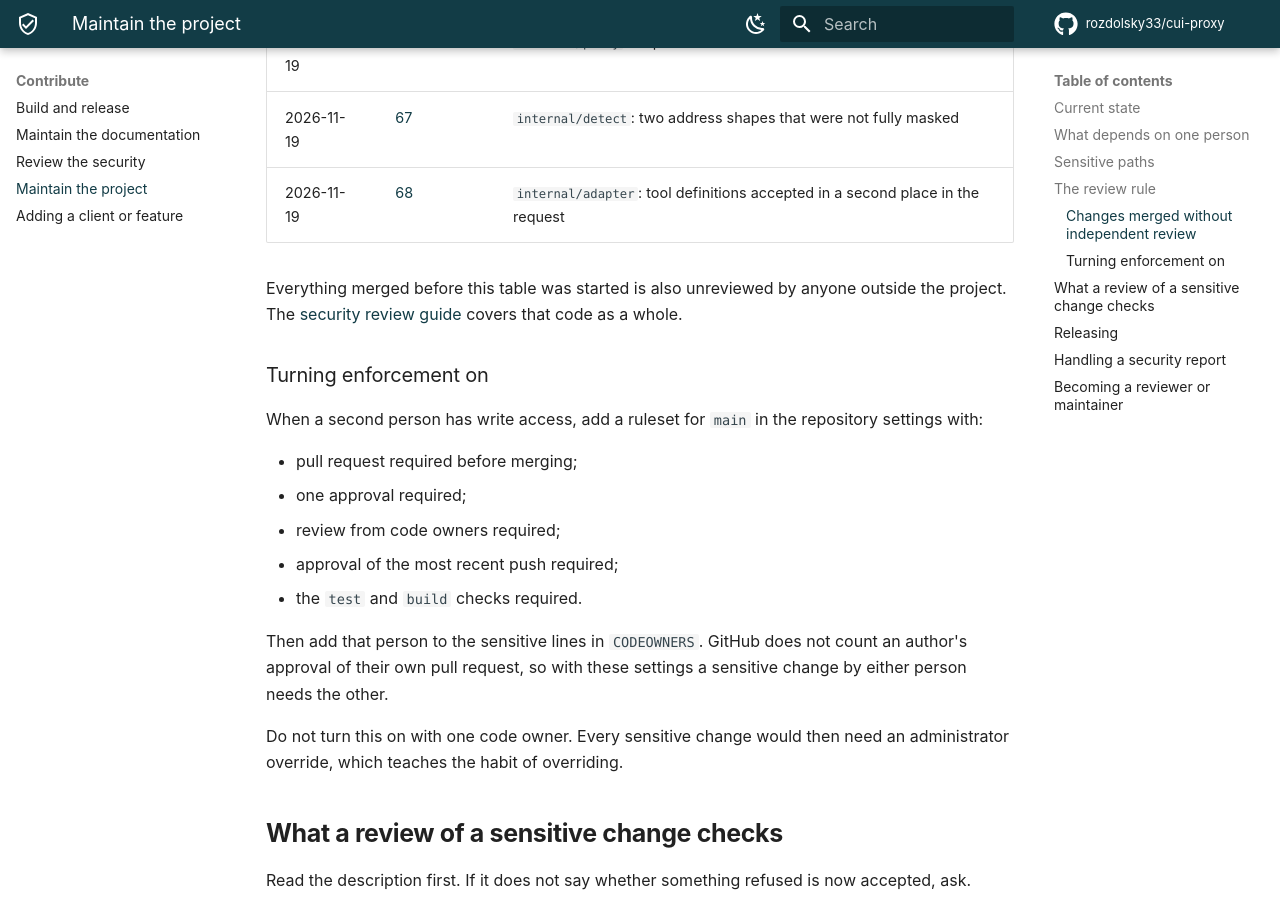
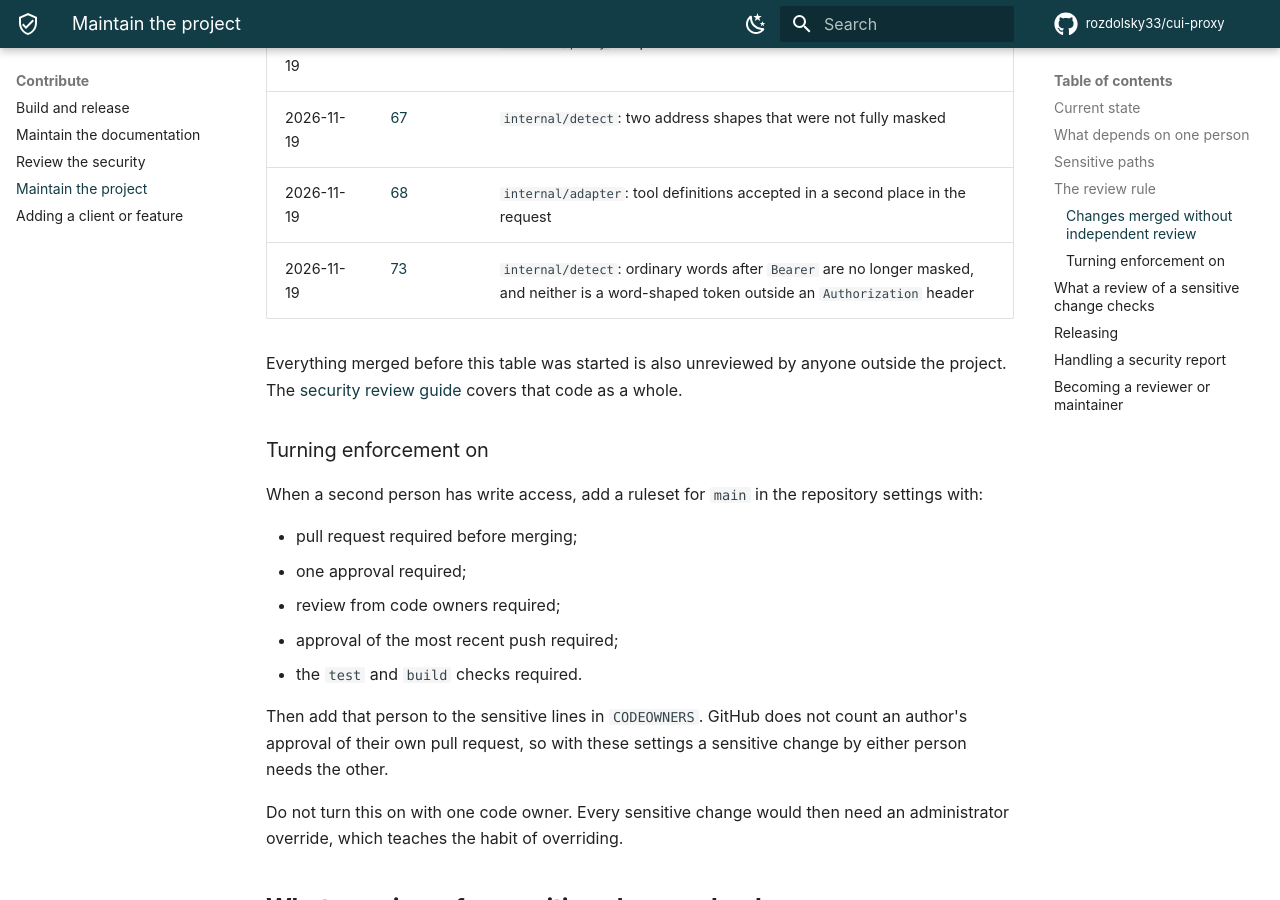
Before and after one commit to rozdolsky33/cui-proxy, an MkDocs documentation site: the page built from docs/maintaining.md, in a window 1280 px wide and 900 px high, scrolled down 2929 px. Built offline with MkDocs 1.6.1 and Material for MkDocs 9.7.7, drawn with Linux system fonts in a browser that asks for light colours; comment, search, counter and statistics services are not loaded; the version menu is left out.

Commit message:
docs: record the Bearer change as merged without independent review
Co-Authored-By: Claude Fable 5.2 <noreply@anthropic.com>

```diff
--- a/docs/maintaining.md
+++ b/docs/maintaining.md
@@ -82,6 +82,7 @@ Changes to sensitive paths since this rule was written:
 | 2026-11-19 | [62](https://github.com/rozdolsky33/cui-proxy/pull/62) | `internal/proxy`: response headers are sent before the first event |
 | 2026-11-19 | [67](https://github.com/rozdolsky33/cui-proxy/pull/67) | `internal/detect`: two address shapes that were not fully masked |
 | 2026-11-19 | [68](https://github.com/rozdolsky33/cui-proxy/pull/68) | `internal/adapter`: tool definitions accepted in a second place in the request |
+| 2026-11-19 | [73](https://github.com/rozdolsky33/cui-proxy/pull/73) | `internal/detect`: ordinary words after `Bearer` are no longer masked, and neither is a word-shaped token outside an `Authorization` header |
 
 Everything merged before this table was started is also unreviewed by anyone
 outside the project. The [security review guide](security-review.md) covers
```
Also changed, not shown: 1 other file.
